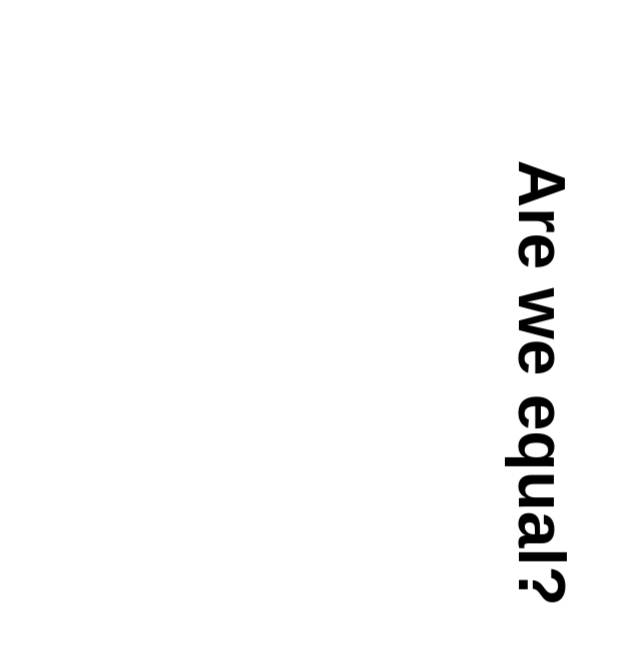
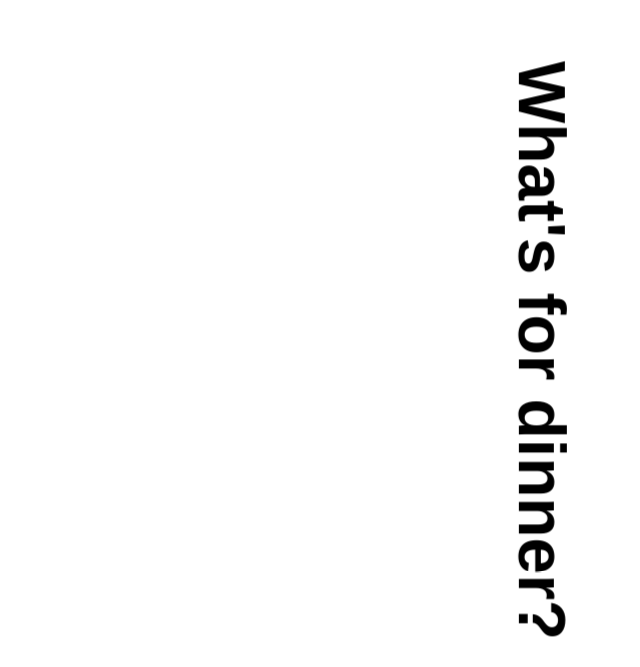
Before and after one commit to Continuities/questions, a plain HTML site: page index.html in a window 1280 px wide. Shown: the part 133-800 px from the top of the page, without its empty margins (640-1280 px from the left). Drawn offline with Linux system fonts and the light colour scheme.

Commit message:
Moar questions, fading colours

```diff
--- a/index.html
+++ b/index.html
@@ -11,6 +11,7 @@
         width: 100vh;
         height: 100vw;
         position: absolute;
+        transition: background-color 5s;
         transform-origin: top left;
         transform: rotate(90deg) translateY(-100%);
         cursor: none;
@@ -35,7 +36,31 @@
         'Am I good enough?',
         'Are we equal?',
         'Am I important?',
-        'Who likes me?'
+        'Who likes me?',
+        'Will this burn well?',
+        'How long will this burn?',
+        'Will this burn too well?',
+        'What now?',
+        'What next?',
+        'Why?',
+        'Why me?',
+        'When will it end?',
+        'Are we alone?',
+        'How much is too much?',
+        'Who is driving?',
+        'How can that be?',
+        `What's for dinner?`,
+        'Is this real?',
+        'What is real?',
+        'Is this forever?',
+        'What have we done?',
+        'Is this enough questions?',
+        'What is god?',
+        'Why are you like this?',
+        'Why am I like this?',
+        'Why are we like this?',
+        'Will I forget this moment?',
+
       ];
 
       const c = document.getElementById('container');
@@ -78,6 +103,13 @@
           document.exitFullscreen();
         }
       });
+
+      const changeColour = window.colour = () => {
+        c.style.background = `hsl(${Math.floor(Math.random() * 360)}, 60%, 70%)`;
+      };
+
+      setInterval(changeColour, 5000);
+
     </script>
   </body>
 </html>
```
